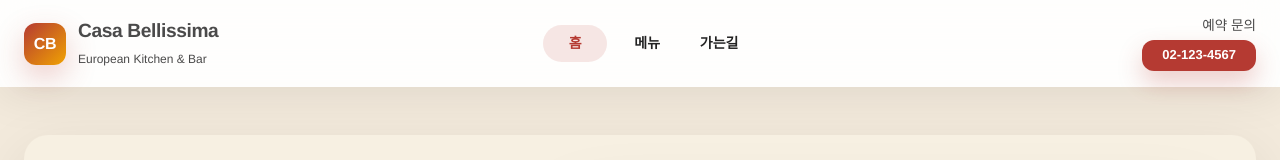
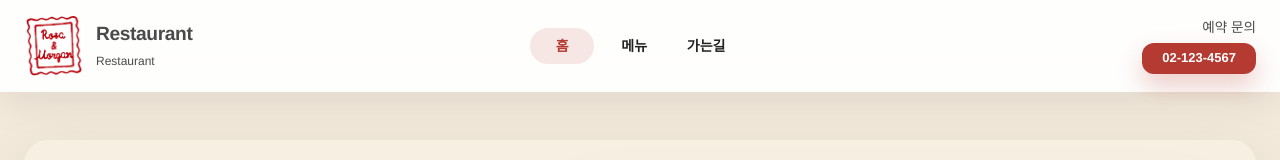
Before and after one commit to OhSangH/landing_restaurant, a React (Vite) app: page / in a window 1280 px wide. Shown: the top 160 px of the page. Built offline with nearby package versions, Linux system fonts and the light colour scheme.

Commit message:
change : logo change

```diff
--- a/src/data/restaurant.ts
+++ b/src/data/restaurant.ts
@@ -1,7 +1,7 @@
 import { RestaurantInfo } from '../types/restaurant';
 
 export const restaurant: RestaurantInfo = {
-  name: 'Casa Bellissima',
+  name: 'Restaurant',
   address: '서울시 강남구 테이블로 123, 1층',
   phone: '02-123-4567',
   hours: [
--- a/src/layout/Navbar.styles.ts
+++ b/src/layout/Navbar.styles.ts
@@ -27,18 +27,14 @@ export const BrandLink = styled(RouterLink)(({ theme }) => ({
   color: theme.palette.text.primary,
 }));
 
-export const BrandMark = styled(Box)(({ theme }) => ({
-  width: 42,
-  height: 42,
-  borderRadius: 12,
-  background: 'linear-gradient(135deg, #b53a32, #f0a202)',
-  display: 'grid',
-  placeItems: 'center',
-  color: '#fff',
-  fontWeight: 800,
-  letterSpacing: '-0.02em',
-  fontSize: '1rem',
-  boxShadow: '0 12px 30px rgba(181,58,50,0.25)',
+export const BrandLogo = styled('img')(({ theme }) => ({
+  width: 60,
+  height: 60,
+  borderRadius: 10,
+  objectFit: 'contain',
+  boxShadow: 'none',
+  border: 'none',
+  backgroundColor: '#fff',
 }));
 
 export const BrandText = styled(Typography)(({ theme }) => ({
--- a/src/layout/Navbar.tsx
+++ b/src/layout/Navbar.tsx
@@ -1,10 +1,10 @@
-import { Container, Stack, Typography } from '@mui/material';
+import { Container, Typography } from '@mui/material';
 import { NavLink } from 'react-router-dom';
 import { restaurant } from '../data/restaurant';
 import {
   Bar,
   BrandLink,
-  BrandMark,
+  BrandLogo,
   BrandText,
   CallButton,
   ContactBox,
@@ -26,11 +26,11 @@ const Navbar = () => {
       <Container>
         <Bar>
           <BrandLink to="/">
-            <BrandMark>CB</BrandMark>
+            <BrandLogo src="/images/Red Cream Delicate Quirky Illustration Wedding Logo.png" alt="Restaurant 로고" />
             <div>
               <BrandText variant="subtitle1">{restaurant.name}</BrandText>
               <Typography variant="caption" color="text.secondary">
-                European Kitchen & Bar
+                Restaurant
               </Typography>
             </div>
           </BrandLink>
```
Also changed, not shown: public/images/Red Cream Delicate Quirky Illustration Wedding Logo.png (added).
